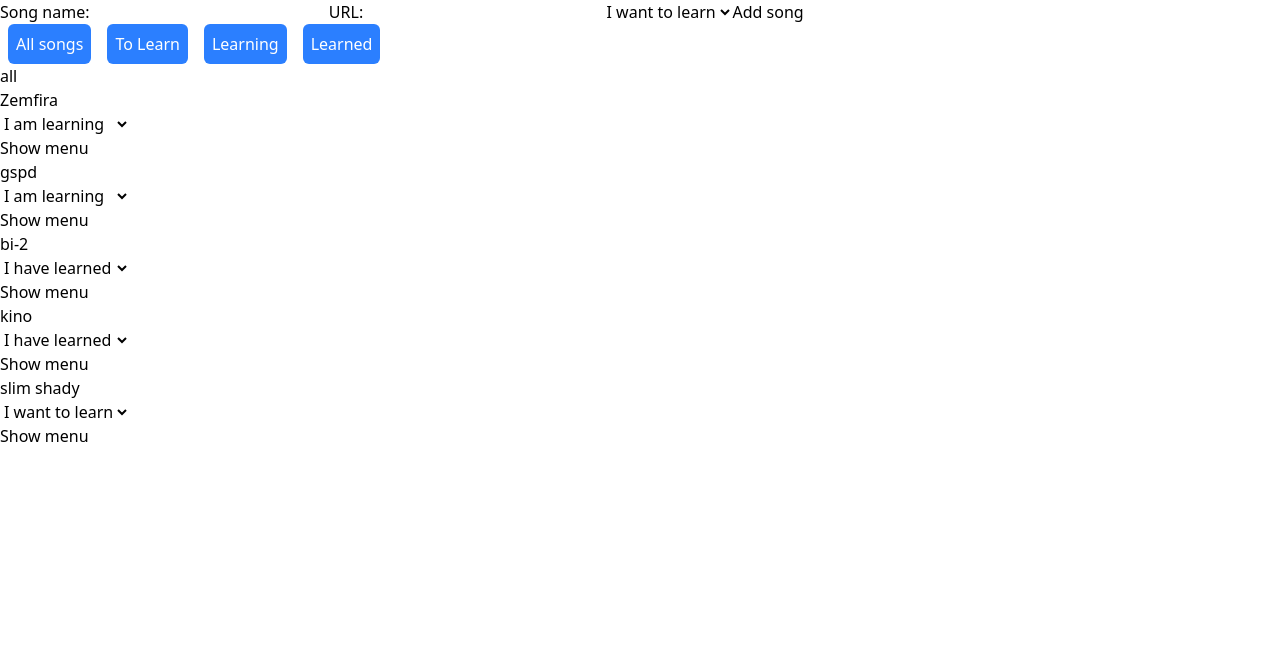
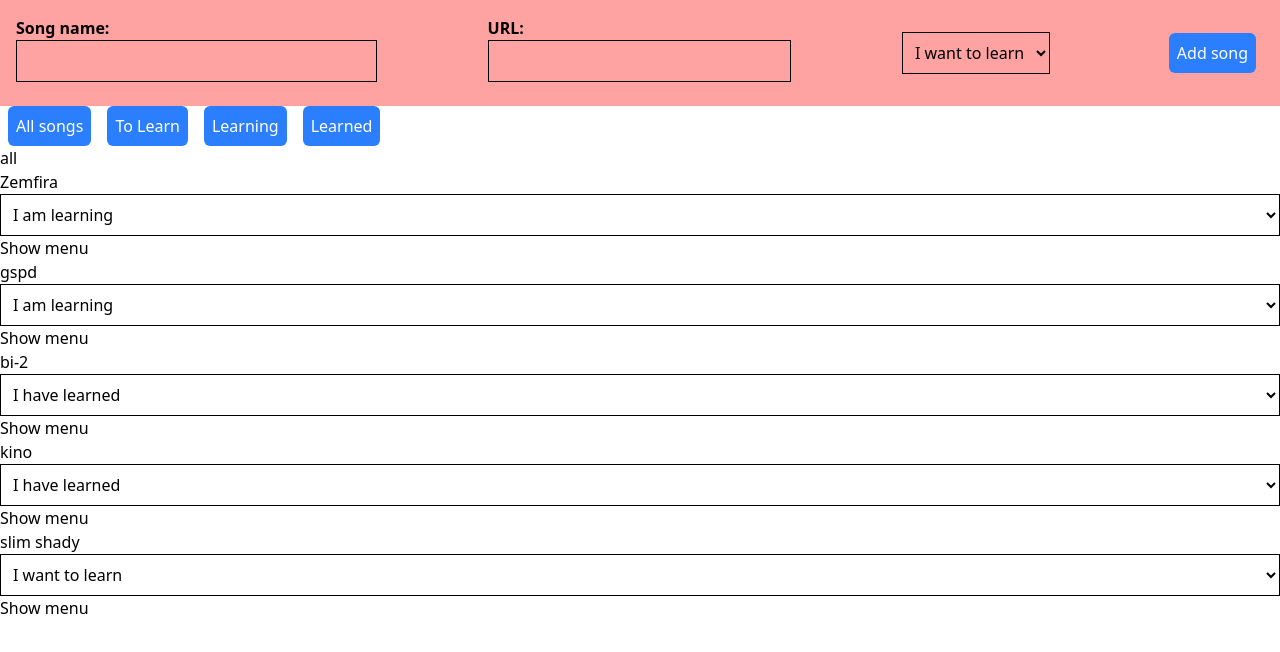
Before and after one commit to romanyaremchuk/songs-learning-tracker, a React (Vite) app: page / in a window 1280 px wide. Shown: the top 652 px of the page. Built offline with nearby package versions, Linux system fonts and the light colour scheme.

Commit message:
playing with it and feeling good

```diff
--- a/src/components/SongForm.tsx
+++ b/src/components/SongForm.tsx
@@ -26,20 +26,25 @@ const SongForm = ({ songs, setSongs }: Props) => {
   };
 
   return (
-    <form onSubmit={handleSubmit}>
-      <label>
+    <form
+      className="flex items-center justify-between p-4 background bg-red-300"
+      onSubmit={handleSubmit}
+    >
+      <label className="font-bold mb-2">
         {" "}
         Song name:{" "}
         <input
+          className="border p-2 w-full"
           value={name}
           onChange={(e) => setName(e.target.value)}
           name="inputSongName"
         />{" "}
       </label>
-      <label>
+      <label className="font-bold mb-2">
         {" "}
         URL:{" "}
         <input
+          className="border p-2 w-full"
           value={url}
           onChange={(e) => setUrl(e.target.value)}
           name="inputURL"
@@ -51,7 +56,9 @@ const SongForm = ({ songs, setSongs }: Props) => {
           handleSelectChange={handleSelectChange}
         />
       </label>
-      <button type="submit">Add song</button>
+      <button className="filter-btn" type="submit">
+        Add song
+      </button>
     </form>
   );
 };
--- a/src/components/SongStatusDropdown.tsx
+++ b/src/components/SongStatusDropdown.tsx
@@ -14,6 +14,7 @@ const SongStatusDropdown = ({
   return (
     <>
       <select
+        className="border p-2 w-full"
         onFocus={() => setIsVisible?.(true)}
         onBlur={() => setIsVisible?.(false)}
         onChange={handleSelectChange}
```
